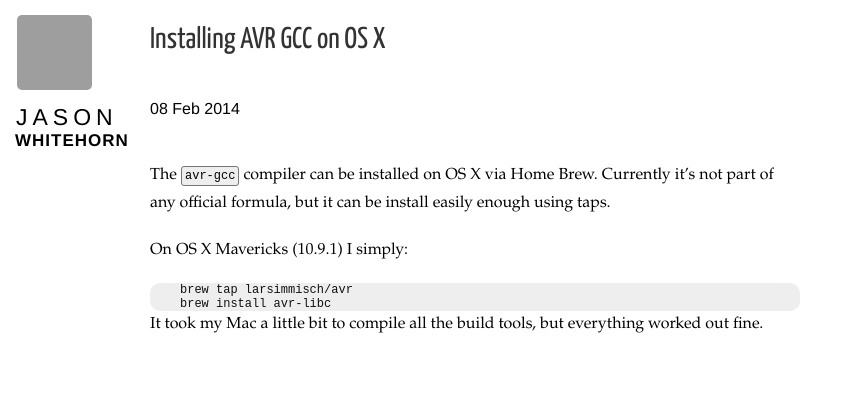
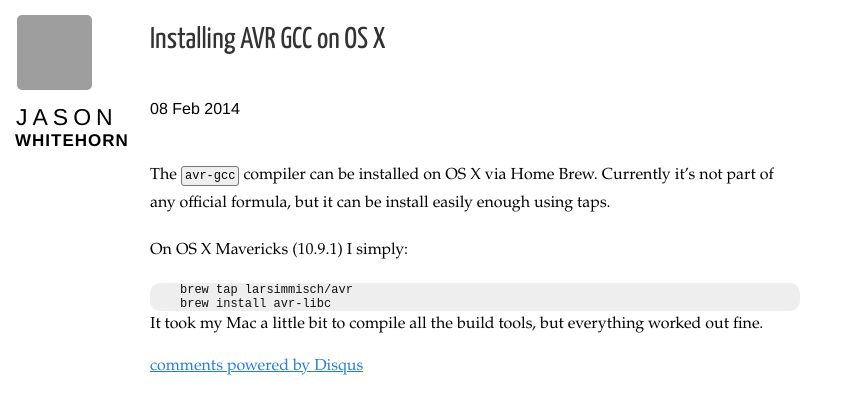
Before and after one commit to jwhitehorn/jwhitehorn.github.io, a Jekyll site: the page built from _posts/2014-02-08-installing-avr-gcc-on-os-x.md, in a window 1280 px wide, cut to the strip 0-414 px from the top of the page. Shown: the whole strip, without its empty margins (0-848 px from the left). Built offline with Jekyll 4.4.1, drawn with Linux system fonts in a browser that asks for light colours; nearby versions of some CDN libraries; Markdown is read by kramdown in place of the engine named in the settings; comment, search, counter and statistics services are not loaded; some of the changed lines change nothing that is shown; grey boxes are pictures that could not be loaded.

Commit message:
add Disqus

```diff
--- a/_layouts/post.html
+++ b/_layouts/post.html
@@ -8,4 +8,20 @@
   <div class="post">
   {{ content }}
   </div>
+
+  <div id="disqus_thread"></div>
+      <script type="text/javascript">
+          /* * * CONFIGURATION VARIABLES: EDIT BEFORE PASTING INTO YOUR WEBPAGE * * */
+          var disqus_shortname = 'jasonwhitehornws'; // required: replace example with your forum shortname
+
+          /* * * DON'T EDIT BELOW THIS LINE * * */
+          (function() {
+              var dsq = document.createElement('script'); dsq.type = 'text/javascript'; dsq.async = true;
+              dsq.src = '//' + disqus_shortname + '.disqus.com/embed.js';
+              (document.getElementsByTagName('head')[0] || document.getElementsByTagName('body')[0]).appendChild(dsq);
+          })();
+      </script>
+      <noscript>Please enable JavaScript to view the <a href="http://disqus.com/?ref_noscript">comments powered by Disqus.</a></noscript>
+      <a href="http://disqus.com" class="dsq-brlink">comments powered by <span class="logo-disqus">Disqus</span></a>
+
 </section>
```
